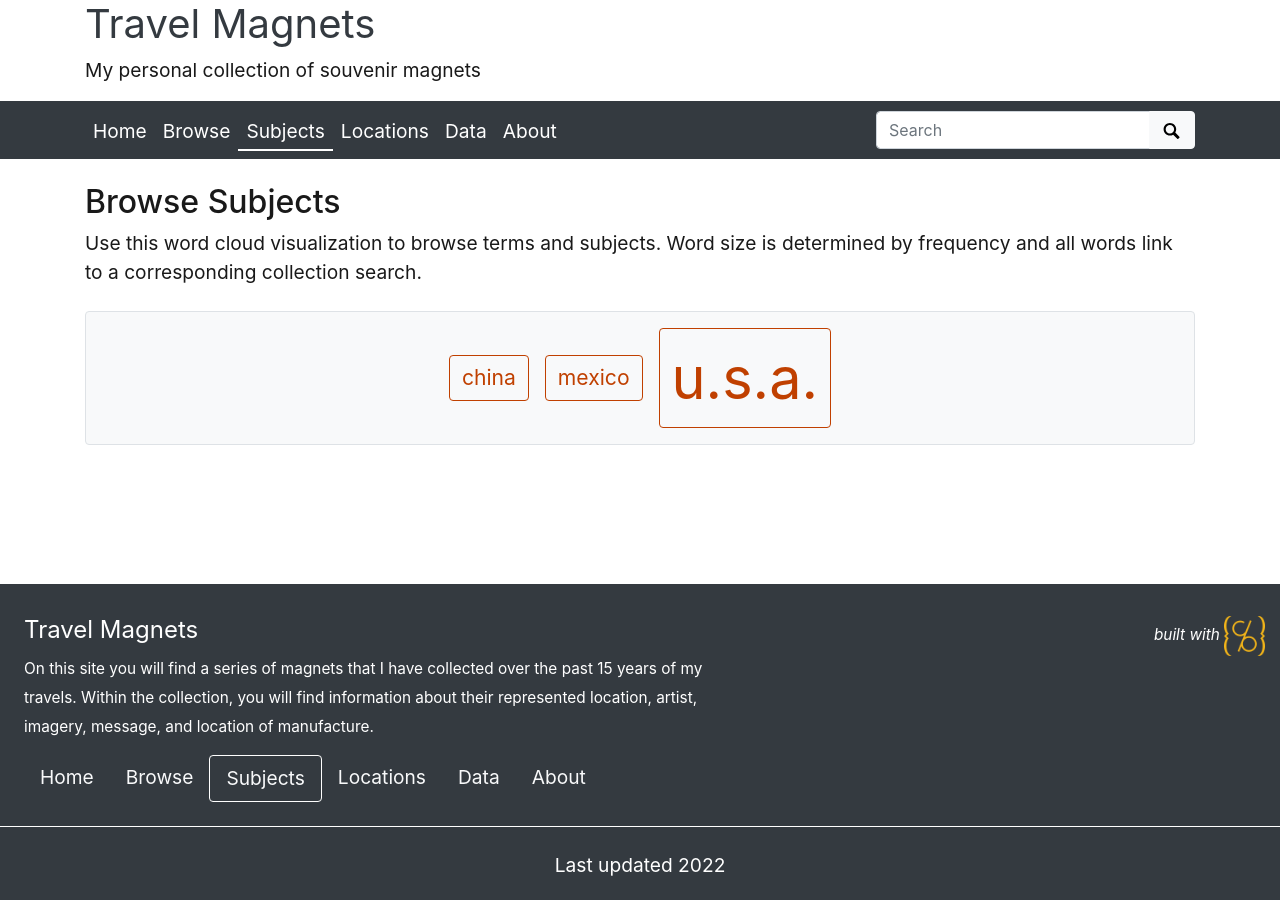
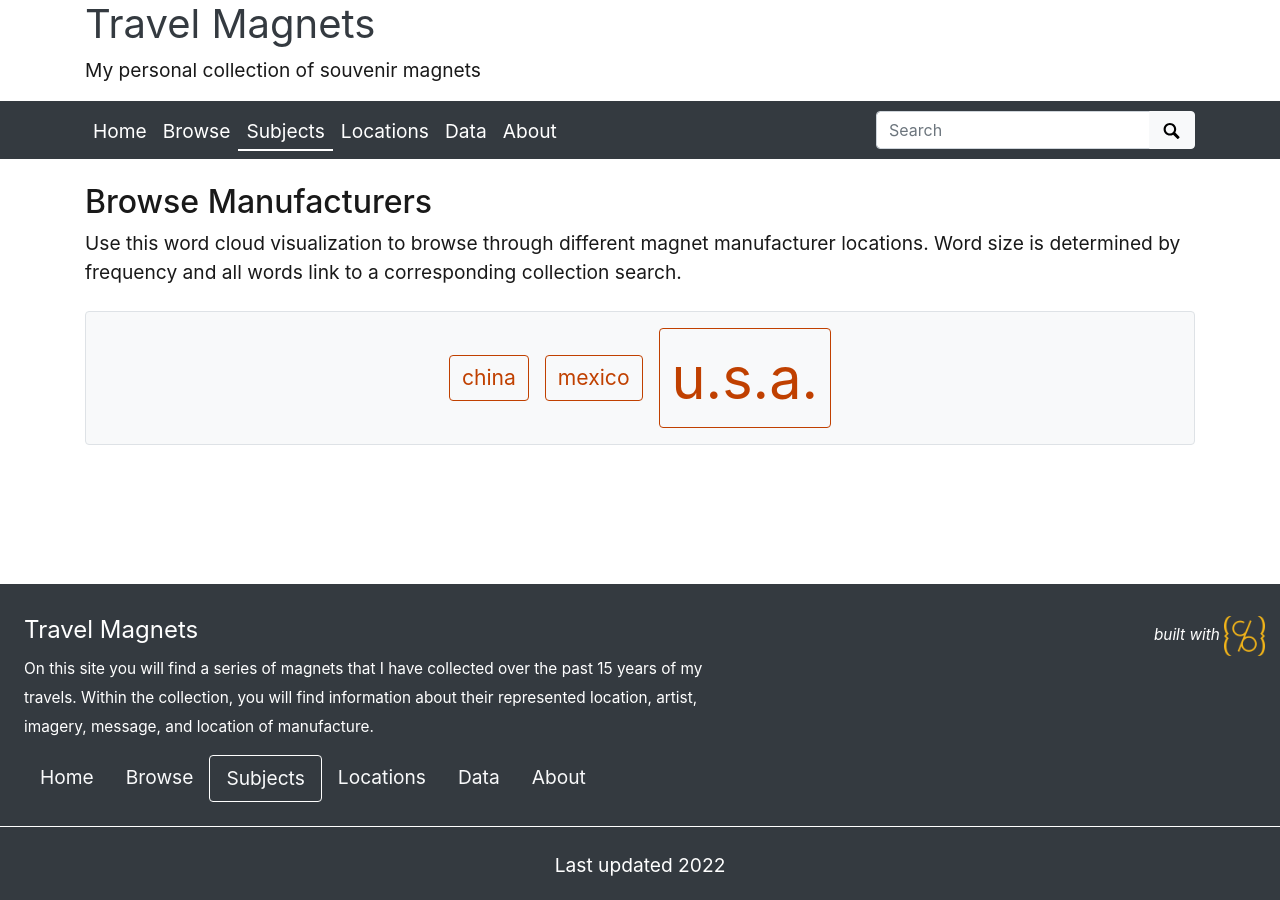
Before and after one commit to EmilyFrank14/Emily-Frank-Magnets, a Jekyll site: the page built from pages/subjects.md, in a window 1280 px wide. Built offline with Jekyll 4.4.1, drawn with Linux system fonts in a browser that asks for light colours.

Commit message:
changed subject page to manufacturer

```diff
--- a/pages/subjects.md
+++ b/pages/subjects.md
@@ -1,5 +1,5 @@
 ---
-title: Subjects
+title: Manufacturers
 layout: cloud
 permalink: /subjects.html
 # Default subject page is configured in "_data/theme.yml"
@@ -8,7 +8,7 @@ permalink: /subjects.html
 cloud-fields: site.data.theme.subjects-fields
 ---
 
-## Browse Subjects
+## Browse Manufacturers
 
-Use this word cloud visualization to browse terms and subjects.
+Use this word cloud visualization to browse through different magnet manufacturer locations.
 Word size is determined by frequency and all words link to a corresponding collection search.
```
